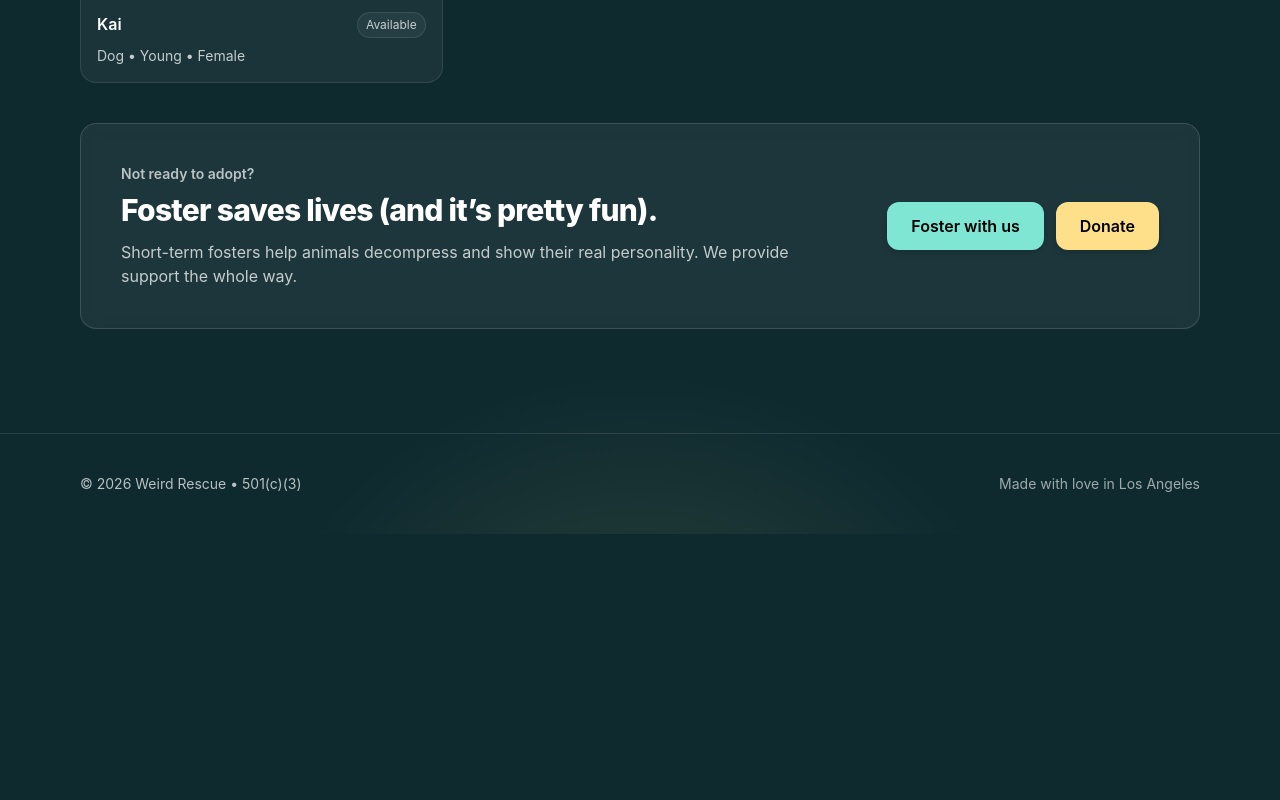
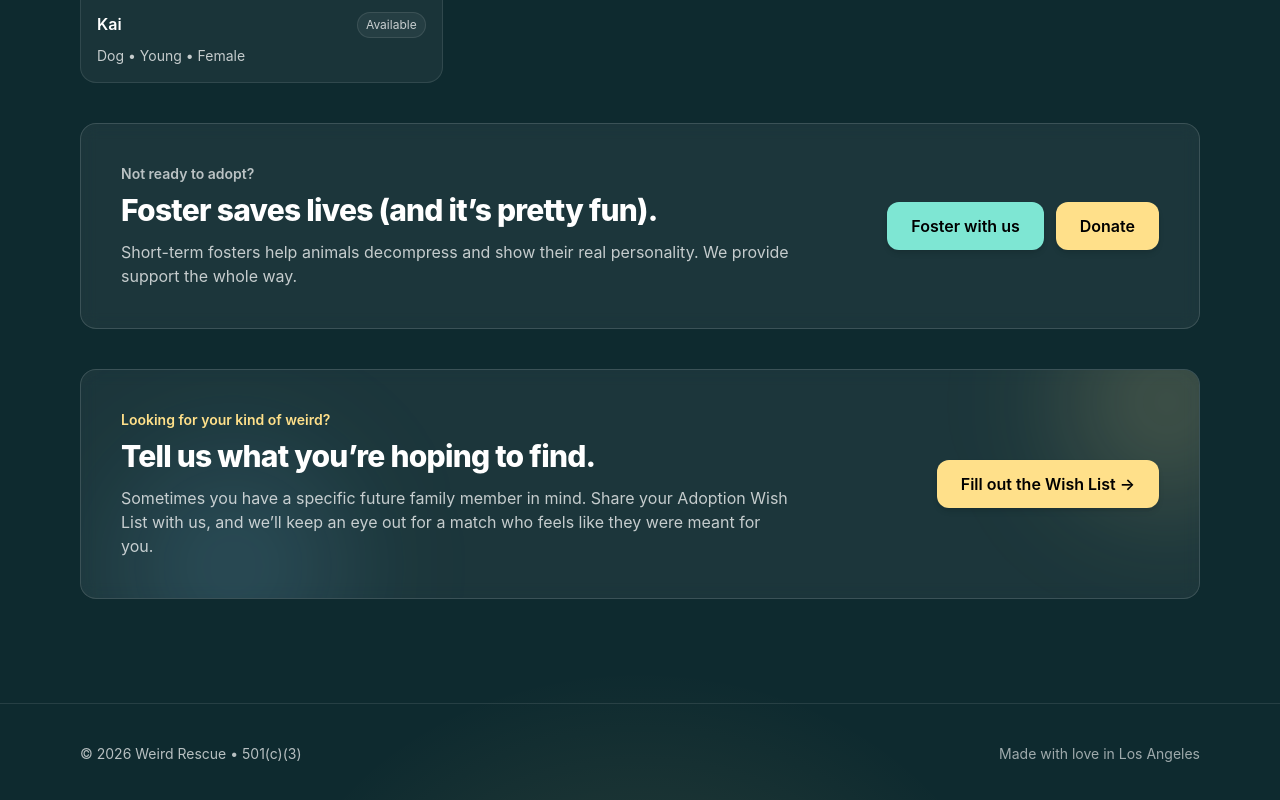
Before and after one commit to weirdrescue/weirdrescue-site, a Next.js app: page /adopt in a window 1280 px wide. Shown: the part 1152-1952 px from the top of the page. Before the commit the page ends 1686 px from the top, so only its background shows below. Built offline with nearby package versions, Linux system fonts and the light colour scheme; no server answers.

Commit message:
Add adoption wish list callout

```diff
--- a/src/app/adopt/page.tsx
+++ b/src/app/adopt/page.tsx
@@ -112,6 +112,38 @@ export default async function AdoptPage() {
           </div>
         </div>
       </section>
+
+      <section className="surface relative overflow-hidden p-7 sm:p-10">
+        <div className="pointer-events-none absolute -right-16 -top-16 h-48 w-48 rounded-full bg-[var(--wr-sun)]/20 blur-3xl" />
+        <div className="pointer-events-none absolute -bottom-20 left-10 h-56 w-56 rounded-full bg-[var(--wr-sky)]/15 blur-3xl" />
+
+        <div className="relative flex flex-col gap-6 sm:flex-row sm:items-center sm:justify-between">
+          <div className="max-w-2xl">
+            <p className="text-sm font-semibold text-[var(--wr-sun)]">
+              Looking for your kind of weird?
+            </p>
+            <h2 className="mt-2 text-3xl font-extrabold tracking-tight">
+              Tell us what you’re hoping to find.
+            </h2>
+            <p className="mt-3 text-white/75">
+              Sometimes you have a specific future family member in mind. Share your
+              Adoption Wish List with us, and we’ll keep an eye out for a match who feels
+              like they were meant for you.
+            </p>
+          </div>
+
+          <a
+            href="https://docs.google.com/forms/d/1_jCA3fZfSARcc9ikZDvE4-RysIxyAsVERDimIYGmfIU/edit?pli=1"
+            target="_blank"
+            rel="noreferrer"
+            className="inline-flex items-center justify-center rounded-xl px-6 py-3 text-base font-semibold
+                       bg-[var(--wr-sun)] text-black
+                       hover:brightness-105 active:scale-[0.98] transition shadow-md"
+          >
+            Fill out the Wish List →
+          </a>
+        </div>
+      </section>
     </div>
   );
 }
```
